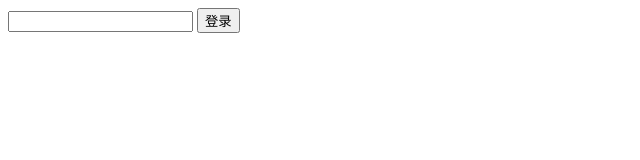
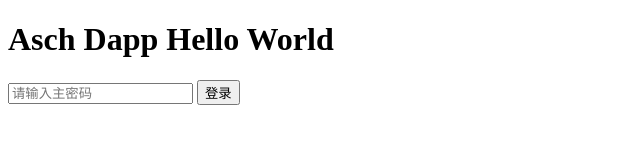
Before and after one commit to AschPlatform/asch-cli, a website: page template/public/index.html in a window 1280 px wide. Shown: the whole page, without its empty margins (0-640 px from the left). Drawn offline with nearby package versions, Linux system fonts and the light colour scheme.

Commit message:
update dapp demo ui

```diff
--- a/template/public/index.html
+++ b/template/public/index.html
@@ -143,8 +143,9 @@
 </script>
 
 <body>
+    <h1>Asch Dapp Hello World</h1>
     <div>
-        <input type="password" id="secretInput">
+        <input type="password" id="secretInput" placeholder="请输入主密码">
         <input type="button" value="登录" id="loginBtn">
     </div>
     <div id="mainPanel" style="display: none;">
```
